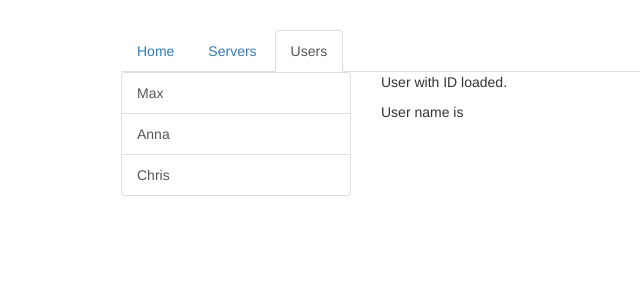
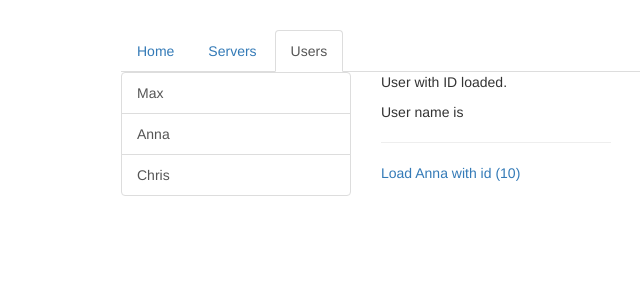
Before and after one commit to snehathadani/angular-routing, an Angular app: page /users in a window 1280 px wide. Shown: the top 300 px of the page, without its empty margins (144-784 px from the left). Built offline with nearby package versions, Linux system fonts and the light colour scheme.

Commit message:
Fetching route parameters reactively

```diff
--- a/src/app/users/user/user.component.html
+++ b/src/app/users/user/user.component.html
@@ -1,2 +1,5 @@
 <p>User with ID {{user.id}} loaded.</p>
 <p>User name is {{user.name}}</p>
+<hr>
+<!-- /users/10/Anna -->
+<a [routerLink]="['/users', 10, 'Anna']" >Load Anna with id (10) </a>
--- a/src/app/users/user/user.component.ts
+++ b/src/app/users/user/user.component.ts
@@ -1,5 +1,5 @@
 import { Component, OnInit } from '@angular/core';
-import { ActivatedRoute } from '@angular/router';
+import { ActivatedRoute, Params } from '@angular/router';
 
 @Component({
   selector: 'app-user',
@@ -16,6 +16,12 @@ export class UserComponent implements OnInit {
       id: this.route.snapshot.params['id'], //all the params will be retrievable off the route
       name:  this.route.snapshot.params['name']
     }
+    this.route.params.subscribe(//call subscribe method to observe
+        (params: Params)=> { //params are observable that help u work with async tasks
+          this.user.id = params['id'];//1st argument which is a func is executed or fired, when params change
+          this.user.name = params['name'];//the fucn has params that change as an 1st argument
+        }
+    )
   }
 
 }
```
